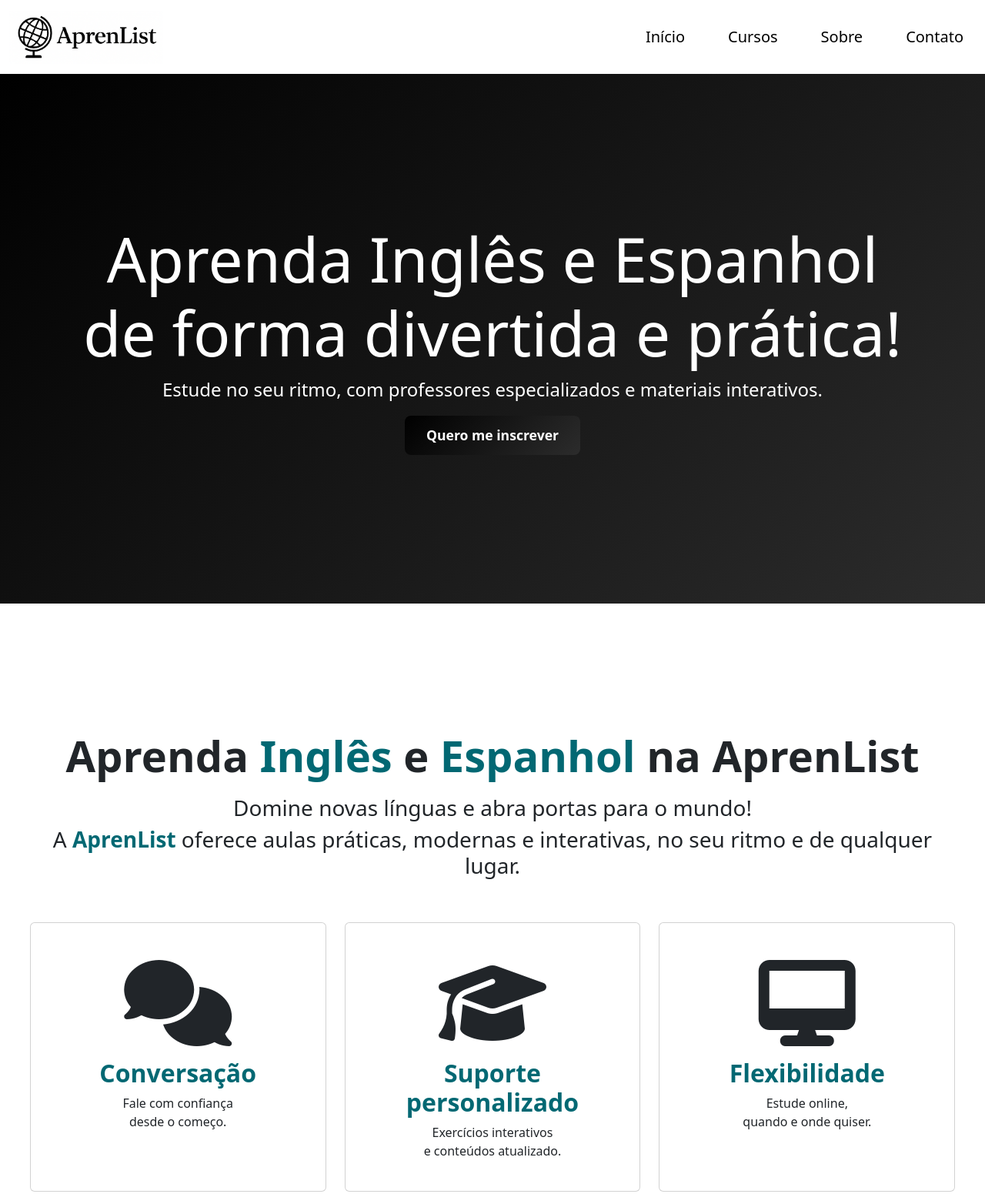
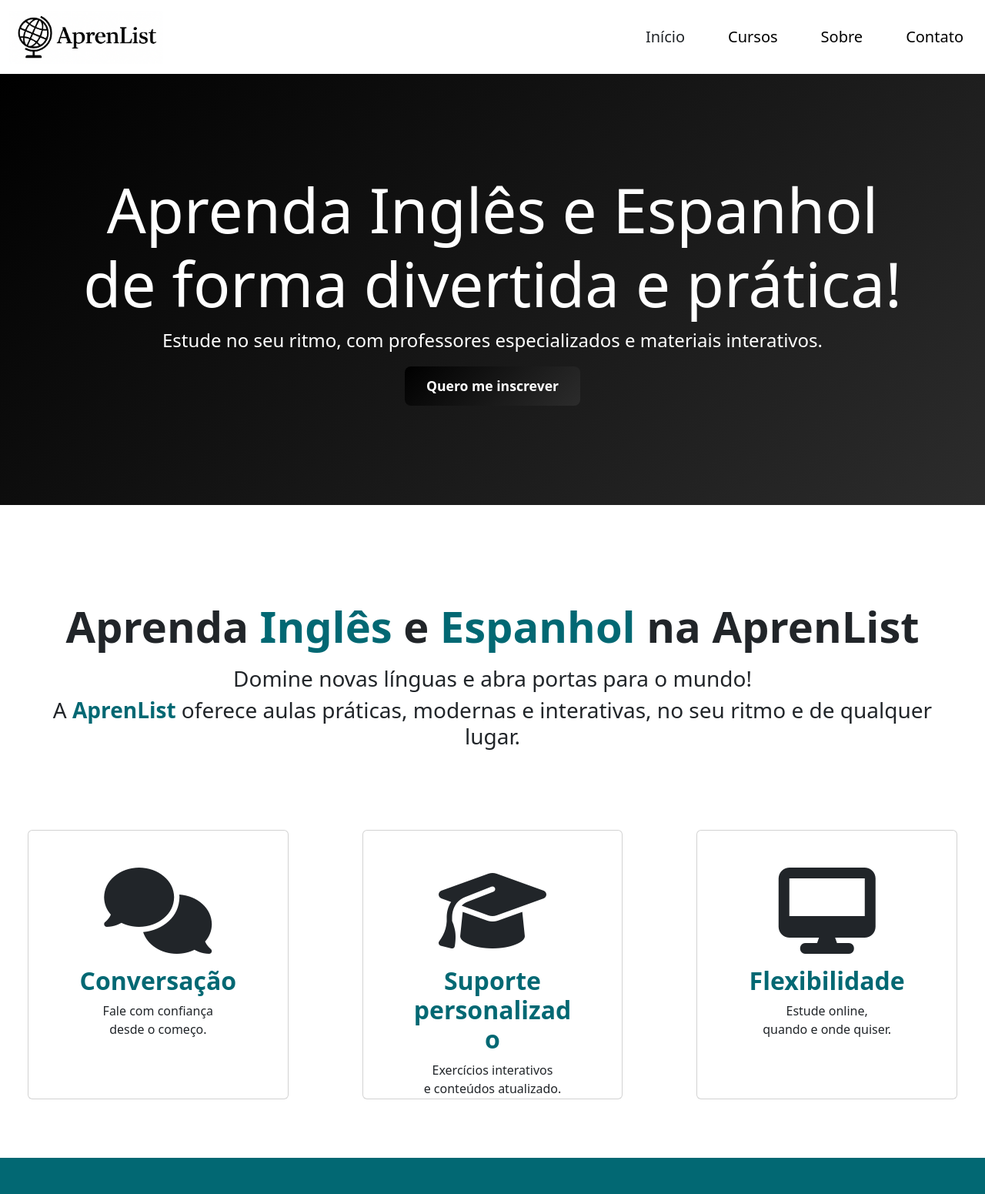
Before and after one commit to vitoriaeliza78/AprenList-Curso-de-ingles-e-espanhol, a website: page index.html in a window 1280 px wide. Shown: the top 1551 px of the page at 77% size. Drawn offline with nearby package versions, Linux system fonts and the light colour scheme.

Commit message:
visualizando

```diff
--- a/css/style.css
+++ b/css/style.css
@@ -1,11 +1,8 @@
 * {
-  margin: 0;
-  padding: 0;
+    margin: 0;
+    padding: 0;
 }
 
-header{
-    width: 100%;
-}
 
 .d-inline-block{
     width: 200px;
@@ -20,7 +17,6 @@ header{
 
 .navbar .nav-link:hover {
    background-color: #026873;
-  color: white;
   transform: scale(1.05); /* leve aumento */
 
 }
@@ -32,7 +28,8 @@ header{
   justify-content: center;
   align-items: center;
   text-align: center;
-  height: 86vh; /* ocupa a tela toda */
+  height: 70vh; /* ocupa a tela toda */
+  overflow: hidden;
 }
 
 .hero button{
@@ -47,15 +44,10 @@ header{
   transition: all 0.3s ease;
 }
 
-.hero button:hover {
-  background: linear-gradient(135deg, #888888, #ffffff);
-  transform: scale(1.05);
-  color: #000000;
-}
-
 strong{
   color: #026873;
 }
+
 .beneficios{
    background-color: white;
   color: #fff;
--- a/index.html
+++ b/index.html
@@ -9,7 +9,7 @@
 
   </head>
   <body>
-    <header>
+    <header style="overflow: hidden;">
       <nav class="navbar navbar-expand-lg bg-white navbar-dark">
         <div class="container-fluid">
           <a class="navbar-brand" href="#">
@@ -38,7 +38,7 @@
             <ul class="navbar-nav ms-auto gap-4">
               <li class="nav-item">
                 <a
-                  class="nav-link px-3 py-2 rounded"
+                  class="nav-link px-3 py-2 rounded text-dark"
                   aria-current="page"
                   href="#"
                   >Início</a
@@ -78,7 +78,7 @@
     </section>
 
     <!-- BENEFÍCIOS -->
-    <section id="beneficios" class="beneficios mt-5" style="overflow: hidden;">
+    <section id="beneficios" class="beneficios mt-5 ms-auto" style="overflow: hidden;">
       <div class=" text-center text-dark m-5">
         <h2 class="display-4" style="font-weight: 800;padding-bottom: 10px;">Aprenda <strong>Inglês</strong> e <strong>Espanhol</strong> na AprenList</h2>
         <h3>Domine novas línguas e abra portas para o mundo!</h3>
@@ -86,7 +86,7 @@
       </div>
         <div class="row justify-content-center">
           <!-- Card 1 -->
-          <div class="col-12 col-md-4 mb-3">
+          <div class="col-12 col-md-4 p-3 p-md-5">
             <div class="card card-glass card-blur d-flex flex-column justify-content-between p-5" style="height: 350px; overflow: hidden;">
               <div>
                 <i class="fa-solid fa-comments"></i>
@@ -101,7 +101,7 @@
           </div>
 
           <!-- Card 2 -->
-          <div class="col-12 col-md-4 mb-3">
+          <div class="col-12 col-md-4 p-3 p-md-5">
             <div class="card card-glass card-blur d-flex flex-column justify-content-between p-5" style="height: 350px; overflow: hidden;">
              <div>
               <i class="fa-solid fa-graduation-cap"></i>
@@ -116,7 +116,7 @@
           </div>
 
           <!-- Card 3 -->
-          <div class="col-12 col-md-4 mb-3">
+          <div class="col-12 col-md-4 p-3 p-md-5">
             <div class="card card-glass card-blur d-flex flex-column justify-content-between p-5" style="height: 350px; overflow: hidden;">
              <div>
               <i class="fa-solid fa-desktop"></i>
```
